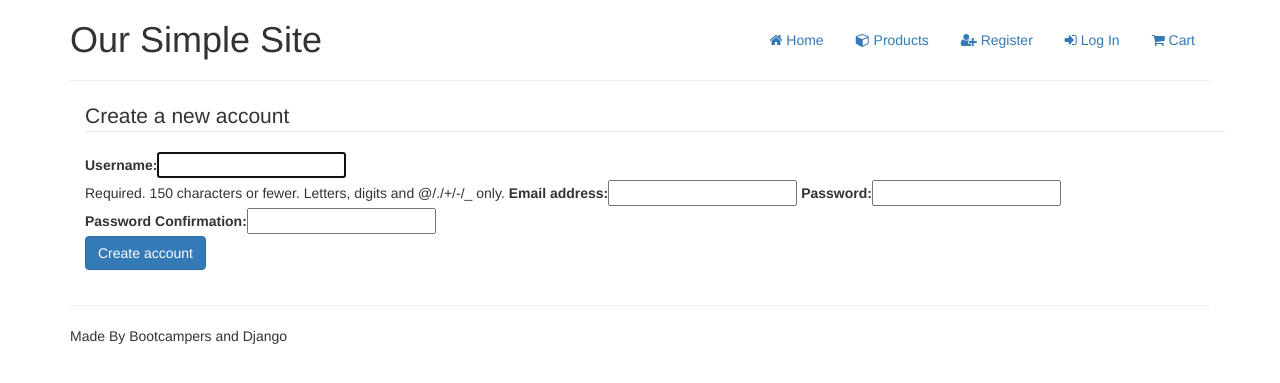
After one commit to NielMc/CI_Stripe_Repo, a Django app: page /accounts/register in a window 1280 px wide. The commit adds this page. Shown: the top 383 px of the page. Run offline with Django 3.2, Linux system fonts and the light colour scheme; some libraries are stand-ins or nearby versions.

Commit message:
Added Register Form

```diff
--- a/accounts/forms.py
+++ b/accounts/forms.py
@@ -1,5 +1,39 @@
 from django import forms
+from django.contrib.auth.forms import UserCreationForm
+from django.core.exceptions import ValidationError
+from django.contrib.auth.models import User
 
 class UserLoginForm(forms.Form):
     username_or_email = forms.CharField()
     password = forms.CharField(widget=forms.PasswordInput)
+
+
+class UserRegistrationForm(UserCreationForm):
+    password1 = forms.CharField(label='Password', widget=forms.PasswordInput)
+
+    password2 = forms.CharField(
+        label='Password Confirmation',
+        widget=forms.PasswordInput
+    )
+
+    class Meta:
+        model = User
+        fields = ['username', 'email', 'password1', 'password2']
+
+    def clean_password2(self):
+        password1 = self.cleaned_data.get('password1')
+        password2 = self.cleaned_data.get('password2')
+
+        if password1 and password2 and password1 != password2:
+            message = "Passwords do not match"
+            raise ValidationError(message)
+
+        return password2
+
+    def save(self, commit=True):
+        instance = super(UserRegistrationForm, self).save(commit=False)
+
+        if commit:
+            instance.save()
+
+        return instance
--- /dev/null
+++ b/accounts/templates/register.html
@@ -0,0 +1,12 @@
+{% extends "base.html" %}
+{% load bootstrap_tags %}
+{% block content %}
+    <form role="form" method="post" action="{% url 'register' %}">
+        <legend>Create a new account</legend>
+        {% csrf_token %}
+        {{ form | as_bootstrap }}
+        <div class="form-group">
+            <button type="submit" class="btn btn-primary">Create account</button>
+        </div>
+    </form>
+{% endblock %}
--- a/accounts/urls.py
+++ b/accounts/urls.py
@@ -1,8 +1,9 @@
 from django.conf.urls import url
-from .views import profile, logout, login
+from .views import profile, logout, login, register
 
 urlpatterns = [
     url(r'^profile$', profile, name='profile'),
     url(r'^logout$', logout, name='logout'),
     url(r'^login$', login, name='login'),
+    url(r'^register$', register, name='register'),
 ]
--- a/accounts/views.py
+++ b/accounts/views.py
@@ -3,7 +3,7 @@ from django.core.urlresolvers import reverse
 from django.shortcuts import render, redirect, HttpResponseRedirect
 from django.contrib.auth.decorators import login_required
 from django.template.context_processors import csrf
-from .forms import UserLoginForm
+from .forms import UserLoginForm, UserRegistrationForm
 
 
 @login_required(login_url='/login?next=profile')
@@ -44,3 +44,30 @@ def login(request):
     args = {'form': form, 'next': request.GET['next'] if request.GET and 'next' in request.GET else ''}
     args.update(csrf(request))
     return render(request, 'login.html', args)
+
+
+
+def register(request):
+    if request.method == 'POST':
+        form = UserRegistrationForm(request.POST)
+        if form.is_valid():
+            form.save()
+
+            user = auth.authenticate(username=request.POST.get('username'),
+                                     password=request.POST.get('password1'))
+
+            if user:
+                auth.login(request, user)
+                messages.success(request, "You have successfully registered")
+                return redirect(reverse('profile'))
+
+            else:
+                messages.error(request, "unable to log you in at this time!")
+
+    else:
+        form = UserRegistrationForm()
+
+    args = {'form': form}
+    args.update(csrf(request))
+
+    return render(request, 'register.html', args)
--- a/templates/base.html
+++ b/templates/base.html
@@ -23,7 +23,7 @@
                 <li><a href="{% url 'profile' %}"><i class="fa fa-user"></i> Profile</a></li>
                 <li><a href="{% url 'logout' %}"><i class="fa fa-sign-out"></i> Log Out</a></li>
             {%  else %}
-                <li><a href="#"><i class="fa fa-user-plus"></i> Register</a></li>
+                <li><a href="{% url 'register' %}"><i class="fa fa-user-plus"></i> Register</a></li>
                 <li><a href="{% url 'login' %}?next={% url 'profile' %}"><i class="fa fa-sign-in"></i> Log In</a></li>
             {% endif %}
             <li><a href="#"><i class="fa fa-shopping-cart"></i> Cart</a></li>
```
